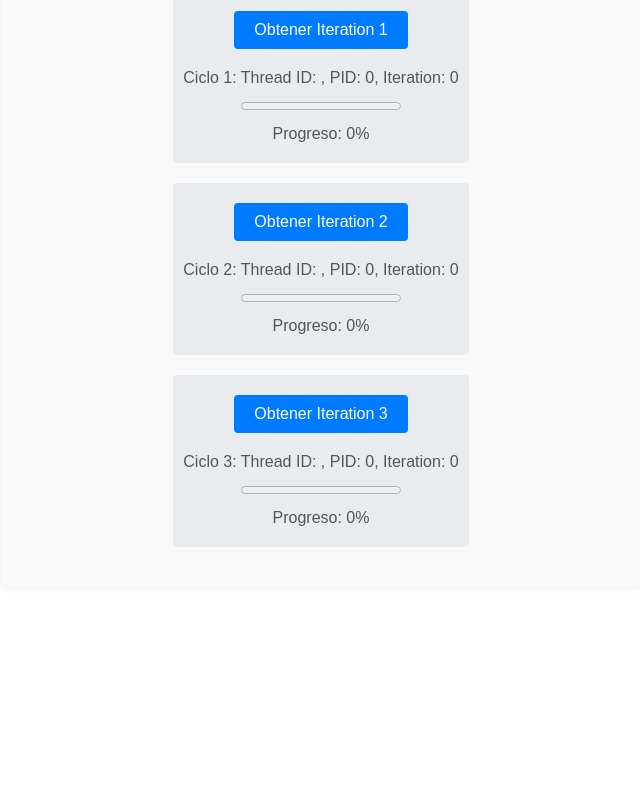
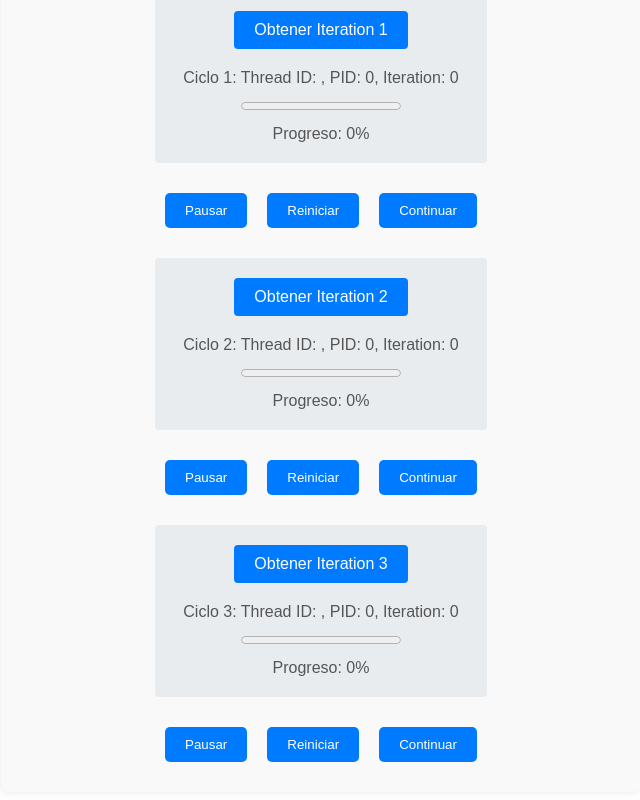
Before and after one commit to 4N70N1017/procesos-front, an Angular app: page / in a window 1280 px wide. Shown: the part 359-1159 px from the top of the page, without its empty margins (319-959 px from the left). Before the commit the page ends 954 px from the top, so only its background shows below. Built offline with nearby package versions, Linux system fonts and the light colour scheme; no server answers.

Commit message:
Agregacion de botones para los nuevos metodos continuar , pausar , y reiniciar

```diff
--- a/src/app/my-form/my-form.component.css
+++ b/src/app/my-form/my-form.component.css
@@ -16,7 +16,7 @@ h2 {
 }
 
 button {
-  background-color: #003cff;
+  background-color: #007bff;
   color: white;
   border: none;
   padding: 10px 20px;
@@ -27,7 +27,7 @@ button {
 }
 
 button:hover {
-  background-color: #003cff;
+  background-color: #007bff;
 }
 
 p {
@@ -66,11 +66,13 @@ p {
   box-shadow: 0 0 10px rgba(0, 0, 0, 0.1);
 }
 
-h1, h2 {
+h1,
+h2 {
   color: #333;
 }
 
-.primary-button, .secondary-button {
+.primary-button,
+.secondary-button {
   background-color: #007bff;
   color: white;
   border: none;
@@ -81,8 +83,9 @@ h1, h2 {
   font-size: 16px;
 }
 
-.primary-button:hover, .secondary-button:hover {
-  background-color: #0056b3;
+.primary-button:hover,
+.secondary-button:hover {
+  background-color: #007bff;
 }
 
 .iteration-container {
--- a/src/app/my-form/my-form.component.html
+++ b/src/app/my-form/my-form.component.html
@@ -17,6 +17,11 @@
       <progress [value]="iteration1.progress" max="100"></progress>
       <p>Progreso: {{ iteration1.progress }}%</p>
     </div>
+    <div>
+      <button class="pause-button">Pausar</button>
+      <button class="restart-button">Reiniciar</button>
+      <button class="continue-button">Continuar</button>
+    </div>
     <div class="iteration-container">
       <button class="secondary-button" (click)="getIteration(2)">
         Obtener Iteration 2
@@ -27,6 +32,11 @@
       </p>
       <progress [value]="iteration2.progress" max="100"></progress>
       <p>Progreso: {{ iteration2.progress }}%</p>
+    </div>
+    <div>
+      <button class="pause-button">Pausar</button>
+      <button class="restart-button">Reiniciar</button>
+      <button class="continue-button">Continuar</button>
     </div>
     <div class="iteration-container">
       <button class="secondary-button" (click)="getIteration(3)">
@@ -40,4 +50,9 @@
       <p>Progreso: {{ iteration3.progress }}%</p>
     </div>
   </div>
+  <div>
+    <button class="pause-button">Pausar</button>
+    <button class="restart-button">Reiniciar</button>
+    <button class="continue-button">Continuar</button>
+  </div>
 </div>
--- a/src/app/my-form/my-form.component.ts
+++ b/src/app/my-form/my-form.component.ts
@@ -1,16 +1,33 @@
 import { Component, OnInit } from '@angular/core';
 import { DataService } from '../data.service';
+import { CommonModule } from '@angular/common'; // Importa CommonModule
 
 @Component({
   selector: 'app-my-form',
   templateUrl: './my-form.component.html',
-  styleUrls: ['./my-form.component.css']
+  styleUrls: ['./my-form.component.css'],
+  imports: [CommonModule], // Asegúrate de incluir CommonModule en los imports
 })
 export class MyFormComponent implements OnInit {
   message: string = '';
-  iteration1: { iteration: number, threadId: string, pid: number, progress: number } = { iteration: 0, threadId: '', pid: 0, progress: 0 };
-  iteration2: { iteration: number, threadId: string, pid: number, progress: number } = { iteration: 0, threadId: '', pid: 0, progress: 0 };
-  iteration3: { iteration: number, threadId: string, pid: number, progress: number } = { iteration: 0, threadId: '', pid: 0, progress: 0 };
+  iteration1: {
+    iteration: number;
+    threadId: string;
+    pid: number;
+    progress: number;
+  } = { iteration: 0, threadId: '', pid: 0, progress: 0 };
+  iteration2: {
+    iteration: number;
+    threadId: string;
+    pid: number;
+    progress: number;
+  } = { iteration: 0, threadId: '', pid: 0, progress: 0 };
+  iteration3: {
+    iteration: number;
+    threadId: string;
+    pid: number;
+    progress: number;
+  } = { iteration: 0, threadId: '', pid: 0, progress: 0 };
   pids: number[] = [];
   readonly maxIterations = 10000000; // Máximo de iteraciones
 
@@ -21,25 +38,34 @@ export class MyFormComponent implements OnInit {
   }
 
   startLoops(): void {
-    this.dataService.startLoops().subscribe(response => {
+    this.dataService.startLoops().subscribe((response) => {
       this.message = response.message;
     });
   }
 
   getIteration(loopNumber: number): void {
-    this.dataService.getIteration(loopNumber).subscribe(response => {
+    this.dataService.getIteration(loopNumber).subscribe((response) => {
       if (loopNumber === 1) {
-        this.iteration1 = { ...response, progress: this.calculateProgress(response.iteration) };
+        this.iteration1 = {
+          ...response,
+          progress: this.calculateProgress(response.iteration),
+        };
       } else if (loopNumber === 2) {
-        this.iteration2 = { ...response, progress: this.calculateProgress(response.iteration) };
+        this.iteration2 = {
+          ...response,
+          progress: this.calculateProgress(response.iteration),
+        };
       } else if (loopNumber === 3) {
-        this.iteration3 = { ...response, progress: this.calculateProgress(response.iteration) };
+        this.iteration3 = {
+          ...response,
+          progress: this.calculateProgress(response.iteration),
+        };
       }
     });
   }
 
   getPIDs(): void {
-    this.dataService.getPIDs().subscribe(response => {
+    this.dataService.getPIDs().subscribe((response) => {
       this.pids = response;
     });
   }
```
Also changed, not shown: 2 other files (tests, documents, lock files or other folders).
